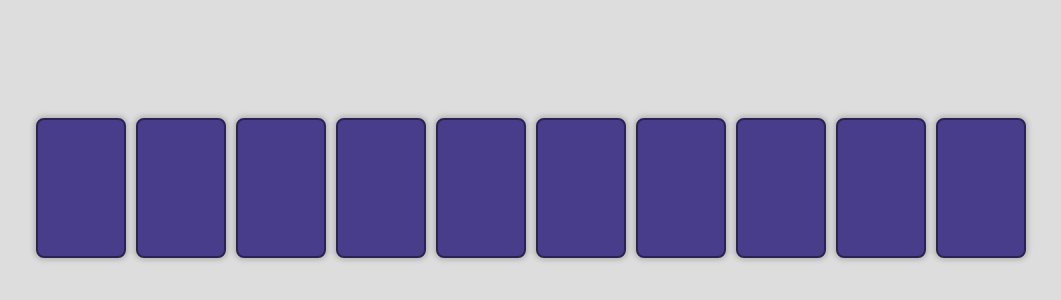
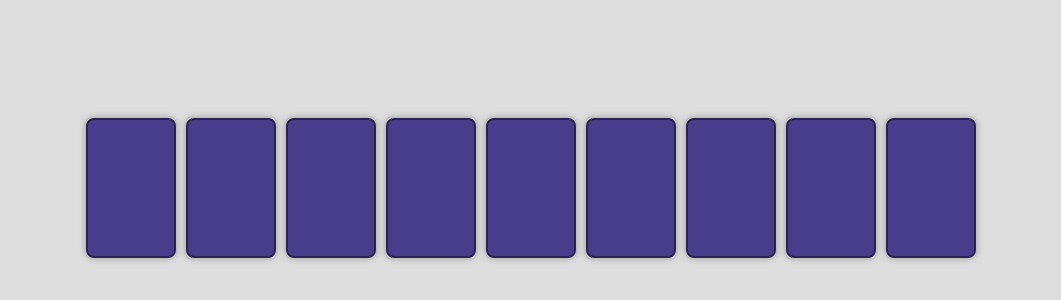
Before and after one commit to m-pawlicki/planning-poker, a React (Vite) app: page / in a window 1280 px wide. Shown: the part 218-518 px from the top of the page, without its empty margins (109-1170 px from the left). Built offline with nearby package versions, Linux system fonts and the light colour scheme.

Commit message:
still cards

```diff
--- a/src/App.css
+++ b/src/App.css
@@ -51,7 +51,7 @@
   display: inline-flex;
 }
 
-.card-choose {
+.card-pick {
   transform: none !important;
   animation: none !important;
   -webkit-box-shadow:0px 0px 5px 5px rgba(70,46,255,0.5);
--- a/src/App.tsx
+++ b/src/App.tsx
@@ -1,13 +1,13 @@
-//import { useState } from 'react'
+import { useState } from 'react';
 import './App.css'
 
-function Card({value, onCardClick}) {
+function Card({value, onCardClicked}) {
     return (
     <>
-    <div className="card-container" id="container">
-      <div className="card" id="card">
-        <div className="card-front" id="back"></div>
-        <div className="card-back" id="face" onClick={onCardClick}><h1>{value}</h1></div>
+    <div className="card-container">
+      <div className="card">
+        <div className="card-front"></div>
+        <div className="card-back" id={value} onClick={onCardClicked}><h1>{value}</h1></div>
       </div>
     </div>
     </>
@@ -15,31 +15,35 @@ function Card({value, onCardClick}) {
 }
 
 function Hand() {
+
   return (
     <>
       <div className="card-hand">
-        <Card value={0} onCardClick={() => handleClick()} />
-        <Card value={1} onCardClick={() => handleClick()} />
-        <Card value={2} onCardClick={() => handleClick()} />
-        <Card value={3} onCardClick={() => handleClick()} />
-        <Card value={5} onCardClick={() => handleClick()} />
-        <Card value={8} onCardClick={() => handleClick()} />
-        <Card value={13} onCardClick={() => handleClick()} />
-        <Card value={"?"} onCardClick={() => handleClick()} />
-        <Card value={"∞"} onCardClick={() => handleClick()} />
-        <Card value={"☕"} onCardClick={() => handleClick()} />
+        <Card value={"0"} onCardClicked={() => handleClick("0")} />
+        <Card value={"1"} onCardClicked={() => handleClick("1")} />
+        <Card value={"2"} onCardClicked={() => handleClick("2")} />
+        <Card value={"3"} onCardClicked={() => handleClick("3")} />
+        <Card value={"5"} onCardClicked={() => handleClick("5")} />
+        <Card value={"8"} onCardClicked={() => handleClick("8")} />
+        <Card value={"13"} onCardClicked={() => handleClick("13")} />
+        <Card value={"?"} onCardClicked={() => handleClick("?")} />
+        <Card value={"☕"} onCardClicked={() => handleClick("☕")} />
       </div>
     </>
   )
 }
 
 
-function handleClick() {
-  const cardElement = document.getElementById("container");
-  cardElement?.classList.toggle("card-choose");
+function handleClick(value: string) {
+
+  const cardElement = document.getElementById(value);
+  cardElement?.classList.toggle("card-pick");
+
 }
 
 export default function App() {
+
+   const [cardPicked, setCardPicked] = useState(null);
 
   return (
     <>
```
